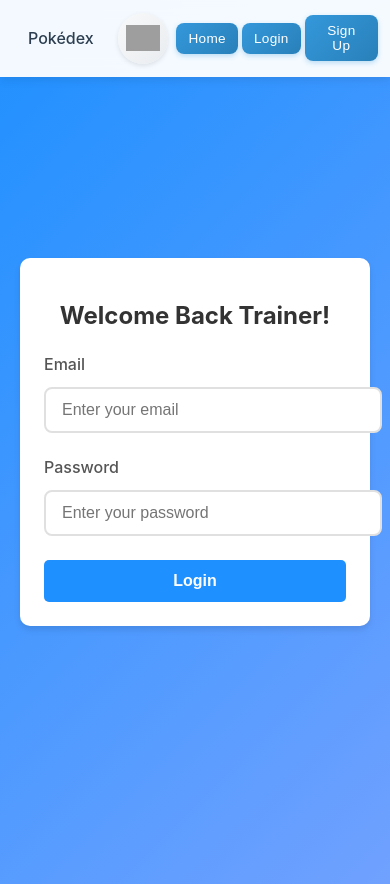
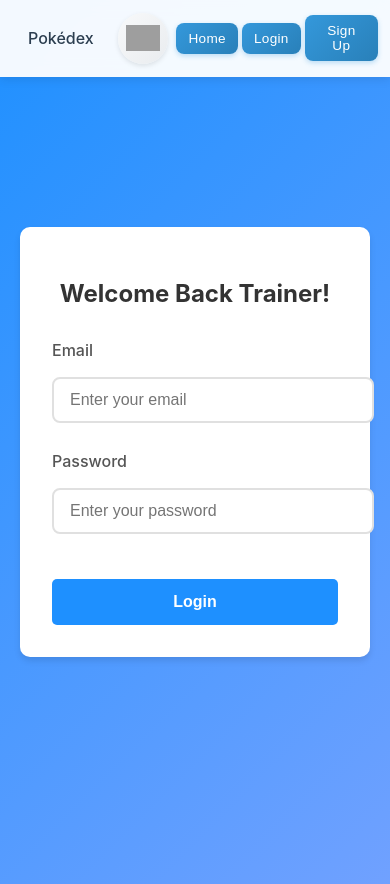
Before and after one commit to JGrineau/pokemon-api, a React (Create React App) app: page /login in a window 390 px wide. Built offline with nearby package versions, Linux system fonts and the light colour scheme; grey boxes are pictures that could not be loaded.

Commit message:
Update to some broken margins

```diff
--- a/src/components/login-page/Login.css
+++ b/src/components/login-page/Login.css
@@ -9,7 +9,7 @@
 
 .login-card {
     background: white;
-    padding: 2rem;
+    padding: 2.5rem;
     border-radius: 10px;
     box-shadow: 0 4px 6px rgba(0, 0, 0, 0.1);
     width: 100%;
@@ -19,24 +19,24 @@
 .login-card h2 {
     text-align: center;
     color: #333;
-    margin-bottom: 1.5rem;
+    margin-bottom: 2rem;
     font-size: 1.8rem;
 }
 
 .form-group {
-    margin-bottom: 1.5rem;
+    margin-bottom: 1.8rem;
 }
 
 .form-group label {
     display: block;
-    margin-bottom: 0.5rem;
+    margin-bottom: 0.75rem;
     color: #555;
     font-weight: 500;
 }
 
 .form-group input {
     width: 100%;
-    padding: 0.75rem;
+    padding: 0.875rem;
     border: 2px solid #e1e1e1;
     border-radius: 5px;
     font-size: 1rem;
@@ -50,7 +50,8 @@
 
 .login-button {
     width: 100%;
-    padding: 0.75rem;
+    padding: 0.875rem;
+    margin-top: 1rem;
     background-color: #1e90ff;
     color: white;
     border: none;
@@ -72,7 +73,7 @@
 
 @media (max-width: 480px) {
     .login-card {
-        padding: 1.5rem;
+        padding: 2rem;
     }
 
     .login-card h2 {
```
